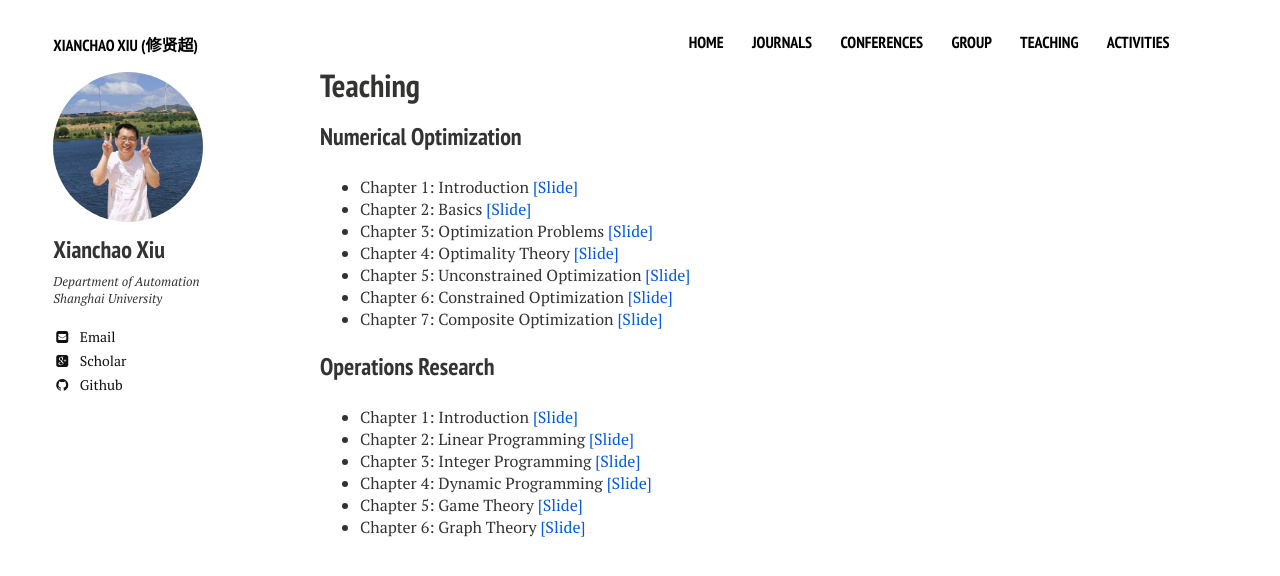
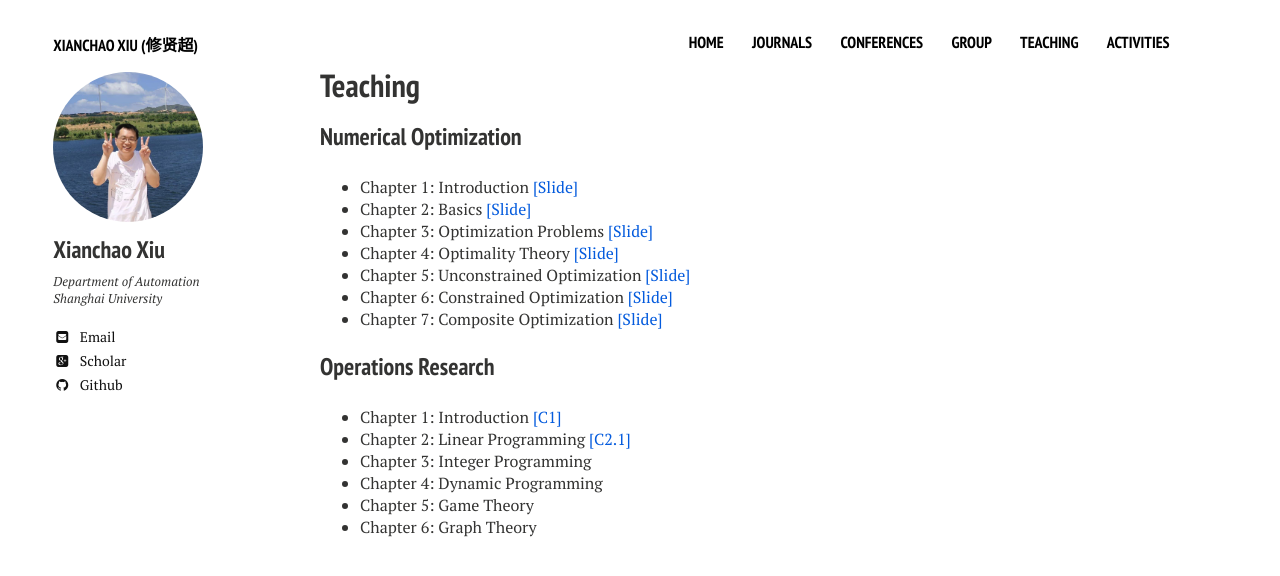
Before and after one commit to xianchaoxiu/xianchaoxiu.github.io, a Jekyll site: the page built from teaching/index.md, in a window 1280 px wide. Shown: the top 576 px of the page. Built offline with Jekyll 4.4.1, drawn with Linux system fonts in a browser that asks for light colours; nearby versions of some CDN libraries.

Commit message:
Update index.md

```diff
--- a/teaching/index.md
+++ b/teaching/index.md
@@ -21,9 +21,9 @@ share: false
 
 
 ### Operations Research
-* Chapter 1: Introduction  <a href="../teaching/OR-1.pdf" class="textlink" target="_blank">[Slide]</a>
-* Chapter 2: Linear Programming  <a href="../teaching/OR-2.pdf" class="textlink" target="_blank">[Slide]</a>
-* Chapter 3: Integer Programming  <a href="../teaching/OR-3.pdf" class="textlink" target="_blank">[Slide]</a>
-* Chapter 4: Dynamic Programming  <a href="../teaching/OR-4.pdf" class="textlink" target="_blank">[Slide]</a>
-* Chapter 5: Game Theory  <a href="../teaching/OR-5" class="textlink" target="_blank">[Slide]</a>
-* Chapter 6: Graph Theory  <a href="../teaching/OR-6.pdf" class="textlink" target="_blank">[Slide]</a>
+* Chapter 1: Introduction  <a href="../teaching/OR-C1.pdf" class="textlink" target="_blank">[C1]</a>
+* Chapter 2: Linear Programming  <a href="../teaching/OR-C21.pdf" class="textlink" target="_blank">[C2.1]
+* Chapter 3: Integer Programming
+* Chapter 4: Dynamic Programming
+* Chapter 5: Game Theory
+* Chapter 6: Graph Theory
```
